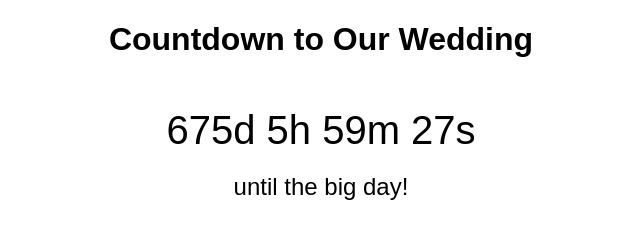
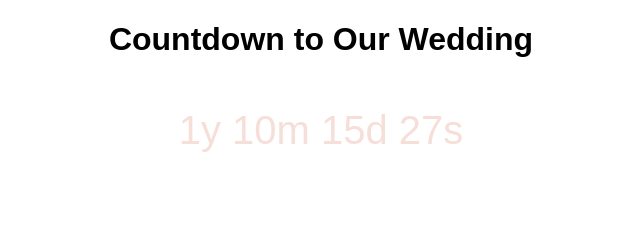
Before and after one commit to blue-cherbil/notion-countdown-timer, a plain HTML site: page index.html in a window 1280 px wide. Shown: the whole page, without its empty margins (319-959 px from the left). Drawn offline with Linux system fonts and the light colour scheme.

Commit message:
Update index.html

```diff
--- a/index.html
+++ b/index.html
@@ -11,11 +11,13 @@
     .timer {
       font-size: 40px;
       margin-top: 50px;
+      color: #F6DFD8;
     }
 
     .message {
       font-size: 24px;
       margin-top: 20px;
+      color: #F6DFD8;
     }
 
     .heart {
@@ -26,7 +28,6 @@
 <body>
   <h1>Countdown to Our Wedding</h1>
   <div class="timer" id="countdown"></div>
-  <div class="message">until the big day!</div>
 
   <script>
     // Set the wedding date
@@ -40,20 +41,21 @@
       // Find the distance between now and the wedding date
       var distance = weddingDate - now;
 
-      // Calculate days, hours, minutes, and seconds
-      var days = Math.floor(distance / (1000 * 60 * 60 * 24));
+      // Calculate years, months, days, hours, minutes, and seconds
+      var years = Math.floor(distance / (1000 * 60 * 60 * 24 * 365));
+      var months = Math.floor((distance % (1000 * 60 * 60 * 24 * 365)) / (1000 * 60 * 60 * 24 * 30));
+      var days = Math.floor((distance % (1000 * 60 * 60 * 24 * 30)) / (1000 * 60 * 60 * 24));
       var hours = Math.floor((distance % (1000 * 60 * 60 * 24)) / (1000 * 60 * 60));
       var minutes = Math.floor((distance % (1000 * 60 * 60)) / (1000 * 60));
       var seconds = Math.floor((distance % (1000 * 60)) / 1000);
 
       // Display the countdown
-      document.getElementById("countdown").innerHTML = days + "d " + hours + "h " + minutes + "m " + seconds + "s";
+      document.getElementById("countdown").innerHTML = years + "y " + months + "m " + days + "d " + seconds + "s";
 
       // Display a message when the countdown is finished
       if (distance < 0) {
         clearInterval(countdown);
         document.getElementById("countdown").innerHTML = "Congratulations!";
-        document.getElementsByClassName("message")[0].innerHTML = "You're getting married!";
       }
     }, 1000);
   </script>
```
